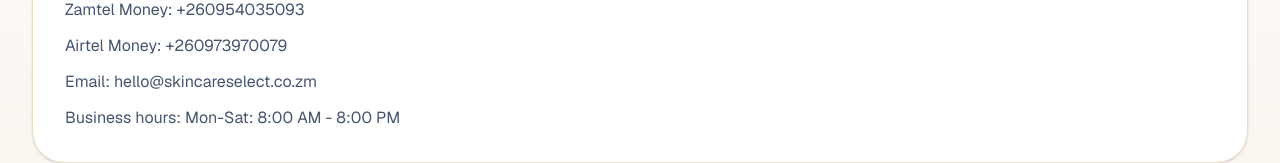
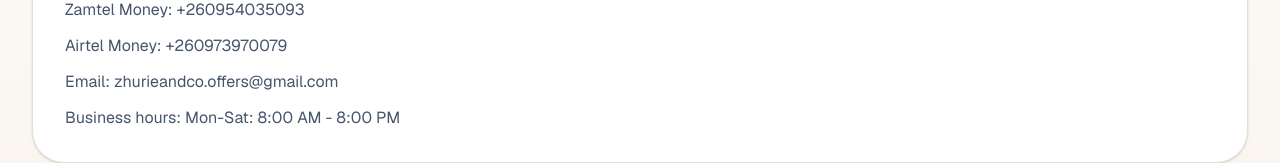
Before and after one commit to SkincareSelect/Skincare-select, a Next.js app: page /contact in a window 1280 px wide. Shown: the part 329-492 px from the top of the page. Built offline with nearby package versions, Linux system fonts and the light colour scheme; no server answers.

Commit message:
Update Contact Us email address
Co-authored-by: Copilot <223556219+Copilot@users.noreply.github.com>

```diff
--- a/app/contact/page.tsx
+++ b/app/contact/page.tsx
@@ -12,7 +12,12 @@ export default function ContactPage() {
         <p>Beauty consultant (WhatsApp): {settings.whatsappNumber}</p>
         <p>Zamtel Money: {settings.zamtelNumber}</p>
         <p>Airtel Money: {settings.airtelNumber}</p>
-        <p>Email: {settings.storeEmail}</p>
+        <p>
+          Email:{" "}
+          <a href={`mailto:${settings.storeEmail}`} className="underline underline-offset-2">
+            {settings.storeEmail}
+          </a>
+        </p>
         <p>Business hours: {settings.businessHours}</p>
       </div>
     </div>
--- a/app/lib/store-data.ts
+++ b/app/lib/store-data.ts
@@ -1433,7 +1433,7 @@ export const initialProducts: Product[] = [
 export const initialSettings: StoreSettings = {
   storeName: "Zhurie & Co",
   storeLogo: "/favicon.ico",
-  storeEmail: "hello@skincareselect.co.zm",
+  storeEmail: "zhurieandco.offers@gmail.com",
   phoneNumber: "+260954035093",
   whatsappNumber: "+260973970079",
   mtnNumber: "+260770000001",
@@ -1443,7 +1443,7 @@ export const initialSettings: StoreSettings = {
   bankAccountName: "Zhurie & Co Zambia",
   bankAccountNumber: "0101234567",
   bankBranch: "Lusaka",
-  supportEmail: "hello@skincareselect.co.zm",
+  supportEmail: "zhurieandco.offers@gmail.com",
   supportPhone: "+260954035093",
   paymentNumbers: {
     "MTN Mobile Money": "+260770000001",
```
